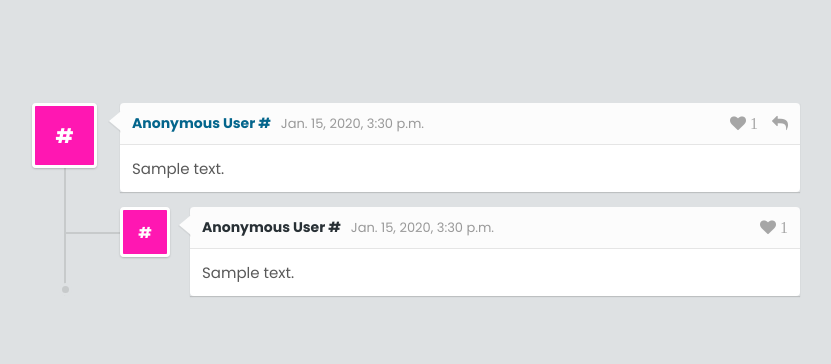
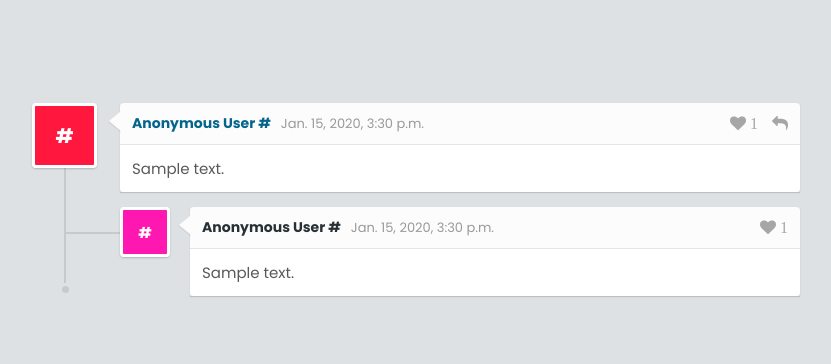
Before and after one commit to AzeemIdrisi/ChatterBox, a Django app: page / in a window 1280 px wide. Shown: the part 117-481 px from the top of the page, without its empty margins (224-1055 px from the left). Run offline with Django 4.2, Linux system fonts and the light colour scheme; tables that the repository leaves empty hold one stand-in row (values such as "Sample post").

Commit message:
Changed color

```diff
--- a/Homepage/static/Homepage/styles.css
+++ b/Homepage/static/Homepage/styles.css
@@ -345,7 +345,7 @@ h1 a {
   font-size: 20px;
 }
 .uid-text-female {
-  background: #ff17b2;
+  background: #ff173e;
 }
 .uid-text-male-reply,
 .uid-text-female-reply {
--- a/staticfilesoutput/Homepage/styles.css
+++ b/staticfilesoutput/Homepage/styles.css
@@ -345,7 +345,7 @@ h1 a {
   font-size: 20px;
 }
 .uid-text-female {
-  background: #ff17b2;
+  background: #ff173e;
 }
 .uid-text-male-reply,
 .uid-text-female-reply {
```
